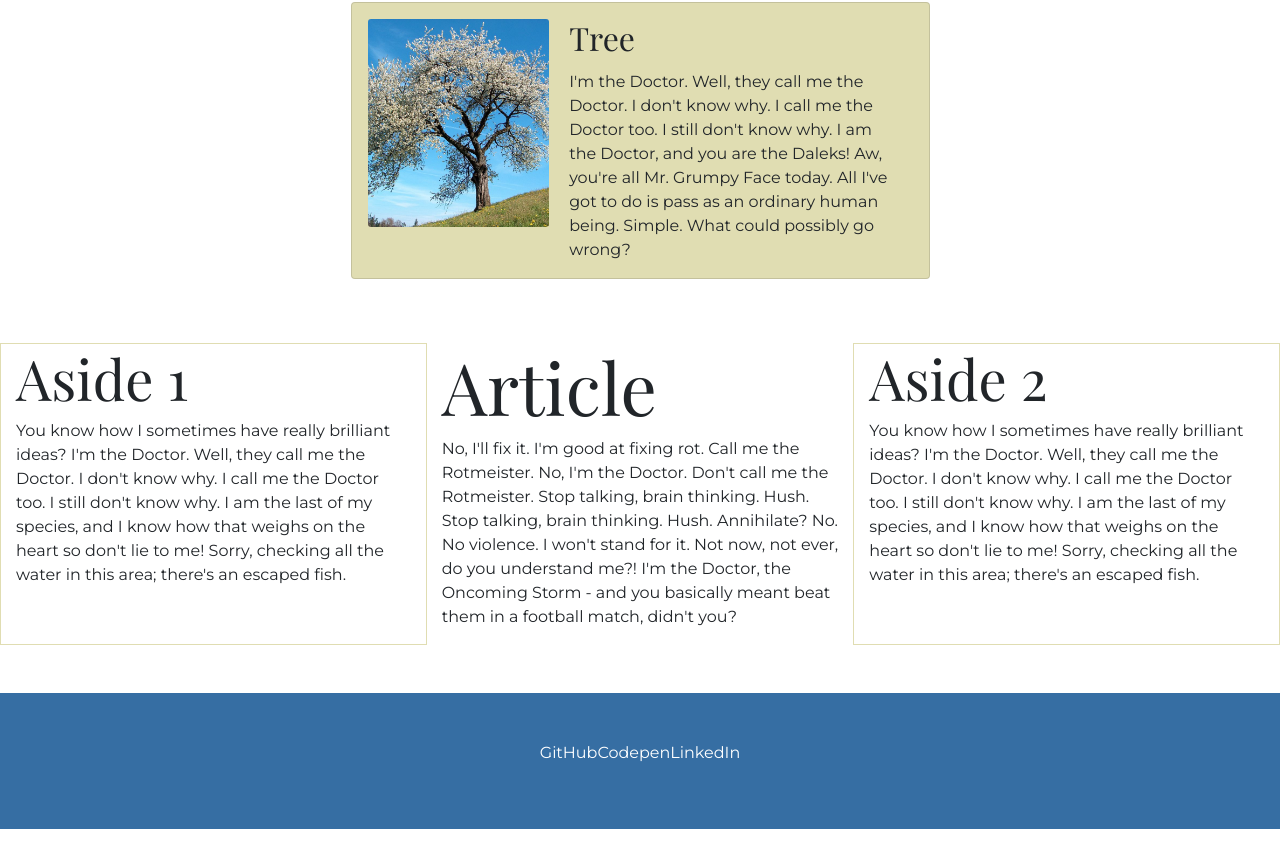
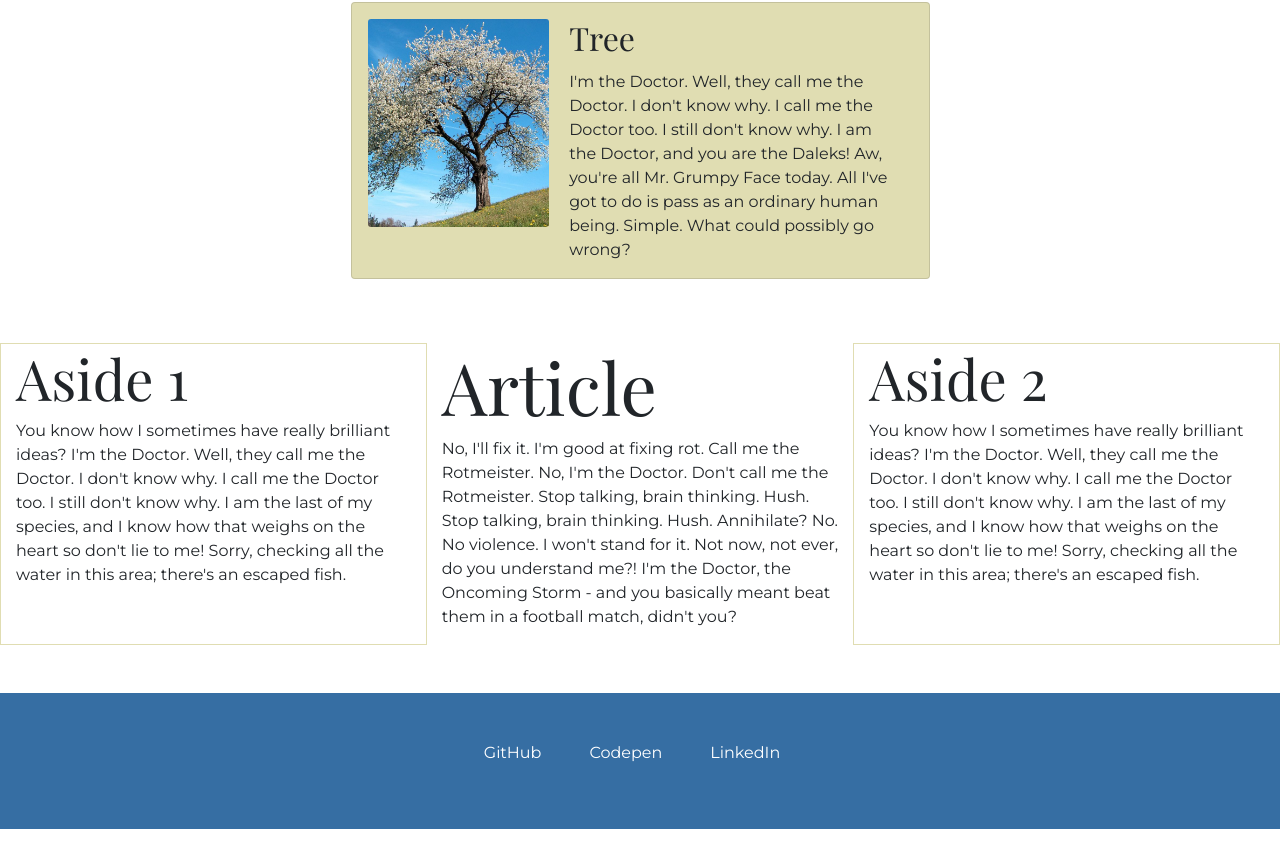
Before and after one commit to Alliemack77/Personal-Website-Project, a website: page index.html in a window 1280 px wide. Shown: the part 946-1814 px from the top of the page. Before the commit the page ends 1775 px from the top, so only its background shows below. Drawn offline with nearby package versions, Linux system fonts and the light colour scheme.

Commit message:
fixed footer link spacing

```diff
--- a/index.html
+++ b/index.html
@@ -116,9 +116,9 @@
 
     <footer class="container-fluid mt-5">
       <div class="row bg-primary p-5 justify-content-center">
-          <p><a class="text-light" href="https://github.com/">GitHub</p></li>
-          <p><a class="text-light" href="https://codepen.io/">Codepen</p></li>
-          <p><a class="text-light" href="https://www.linkedin.com/">LinkedIn</p></li>
+          <p><a class="text-light p-2" href="https://github.com/">GitHub</p></li>
+          <p><a class="text-light p-2" href="https://codepen.io/">Codepen</p></li>
+          <p><a class="text-light p-2" href="https://www.linkedin.com/">LinkedIn</p></li>
       </div>
     </footer>
 
```
